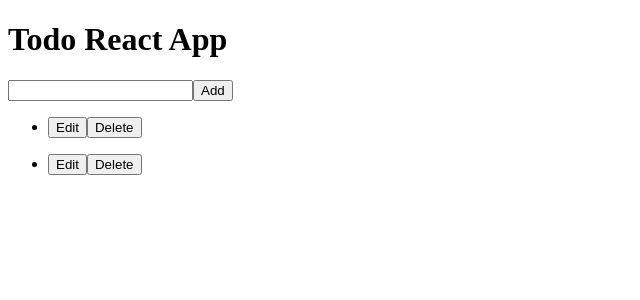
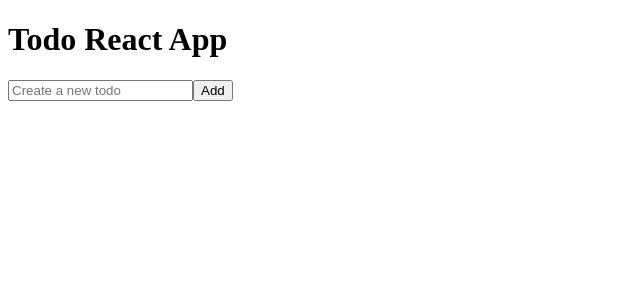
Before and after one commit to ayakamiyake7/my-todo-app2, a React (Create React App) app: page / in a window 1280 px wide. Shown: the top 300 px of the page, without its empty margins (0-640 px from the left). Built offline with nearby package versions, Linux system fonts and the light colour scheme.

Commit message:
Added delete todo.

```diff
--- a/src/App.js
+++ b/src/App.js
@@ -1,25 +1,29 @@
 import React, { useState } from 'react';
 
 const App = () => {
-  const [todoText, setTodoText] = useState('') //text which entering to the box
+  const [todos, setTodos] = useState([])
+  const [todo, setTodo] = useState('') //the value in the input
 
-  const [notStartedYetTodos, setNotStartedYetTodos] = useState([])
-  const [inProgressTodos, setInProgressTodos] = useState([''])
-  const [completeTodos, setCompleteTodos] = useState([''])
-
-  const onChangeTodoText = (e) => setTodoText(e.target.value)
-  const onClickAdd = () => {
-    if(todoText !== "") {
-      setNotStartedYetTodos([...notStartedYetTodos, {id: notStartedYetTodos.length + 1, text:todoText}])
-      console.log(notStartedYetTodos);
-      setTodoText('')
+  const onChangeInput = (e) => setTodo(e.target.value)//what the differences between this and
+  const onClickAdd = (e) => {
+    e.preventDefault()//this? Do i need both?
+    if(todo !== "") {
+      setTodos([
+        ...todos,
+        {
+          id: todos.length + 1,
+          text: todo
+        }
+      ])
+      setTodo('')
     }
   }
-  const onClickDelete = (index) => {
-    const newTodos = [...notStartedYetTodos]
-    newTodos.splice(index, 1)
-    setNotStartedYetTodos(newTodos) //未完了のnewTodoで更新してあげましょう、がわからない
-    alert('Are you sure you want to delete?')
+  const onClickDelete = (id) => {//...why is it ok to be just id instead of todo.id
+    const removeItem = todos.filter((todo) => {
+      return todo.id !== id
+    })
+    setTodos(removeItem)
+    // alert('Are you sure you want to delete?')
   }
 
 
@@ -27,48 +31,28 @@ const App = () => {
   <>
   <h1>Todo React App</h1>
   <div className="input_area">
-    <input type="text" label="title" value={todoText} onChange={onChangeTodoText}/>
-    <button onClick={onClickAdd}>Add</button>
+    <form> {/* do I need <form></form>? */}
+      <input
+      name="todo"
+      type="text"
+      placeholder="Create a new todo"
+      value={todo}
+      onChange={onChangeInput}
+      />
+      <button onClick={onClickAdd}>Add</button>
+    </form>
   </div>
 
-  <div className="not_started_yet_area">
-    <ul>
-      {notStartedYetTodos.map((todo) => {
+  <div className="">
+    <ul className="todo-list">
+      {todos.map((todo) => {
         return (
-          <li key={todo}>{todo}
-            <input type="text" value={todo.value}
-
-            />
-            <button>Edit</button>
-            <button onClick={() =>{onClickDelete()}}>Delete</button>
+          //   <button>Edit</button>
+          <li key={todo.id}>{todo.text}
+            <button onClick={() =>{onClickDelete(todo.id)}}>Delete</button>
           </li>
         )
       })}
-    </ul>
-  </div>
-  <div className="in_progress_area">
-    <ul>
-      {inProgressTodos.map((todo) => {
-      return (
-        <li key={todo}>{todo}
-          <button>Edit</button>
-          <button>Delete</button>
-        </li>
-      )
-      })}
-    </ul>
-  </div>
-  <div className="complete_area">
-    <ul>
-      {completeTodos.map((todo) => {
-        return (
-          <li key={todo}>{todo}
-            <button>Edit</button>
-            <button>Delete</button>
-          </li>
-        )
-      })
-      }
     </ul>
   </div>
   </>
```
